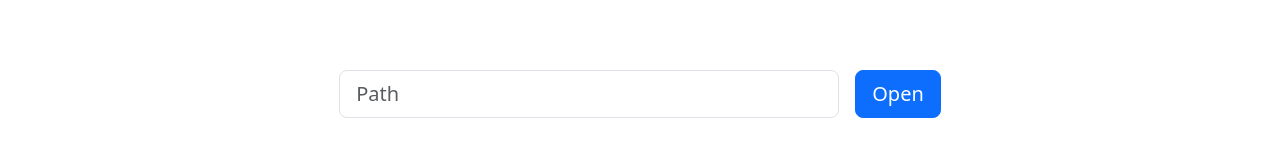
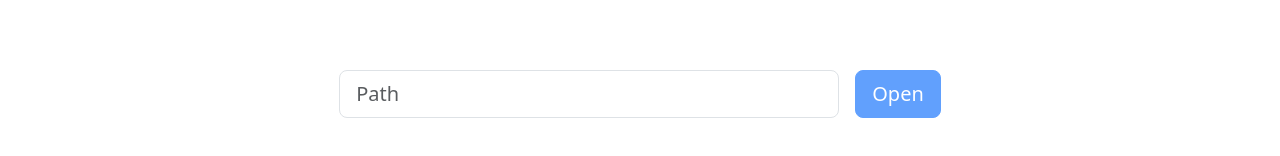
Before and after one commit to sbatin/image-analyzer, a Vue app in the folder client/: page / in a window 1280 px wide. Shown: the part 298-454 px from the top of the page. Built offline with nearby package versions, Linux system fonts and the light colour scheme.

Commit message:
use submit event in the home page

```diff
--- a/client/src/Home.vue
+++ b/client/src/Home.vue
@@ -33,12 +33,12 @@
     </div>
   </Navbar>
   <div class="d-flex min-vh-100 justify-content-center align-items-center">
-    <form class="row g-3">
+    <form class="row g-3" @submit.prevent="navigate">
       <div class="col-auto">
         <input type="text" name="path" class="form-control form-control-lg" placeholder="Path" v-model="path"/>
       </div>
       <div class="col-auto">
-        <button type="button" class="btn btn-primary btn-lg mb-3" @click="navigate">Open</button>
+        <button type="submit" class="btn btn-primary btn-lg mb-3" :disabled="!path">Open</button>
       </div>
     </form>
   </div>
```
